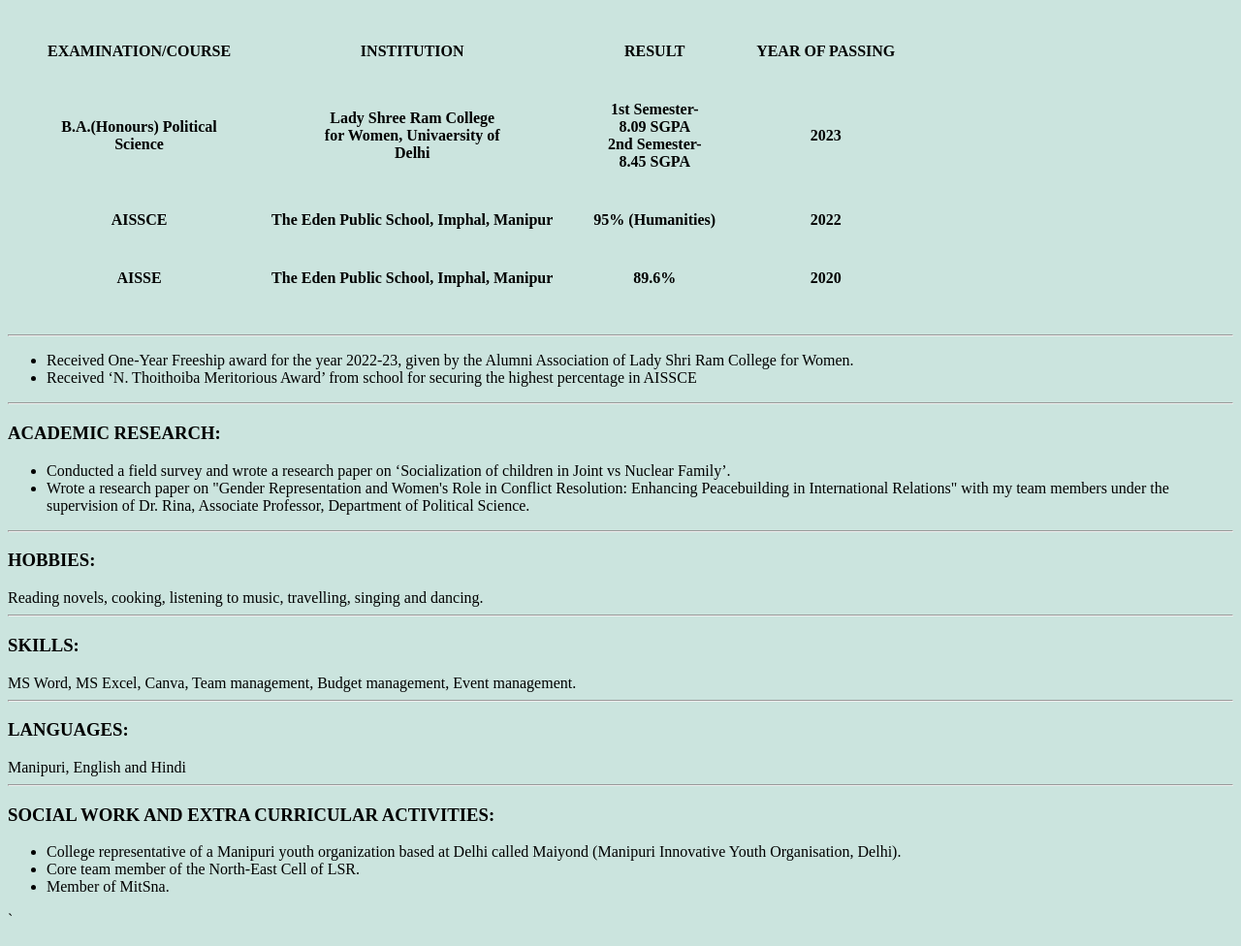
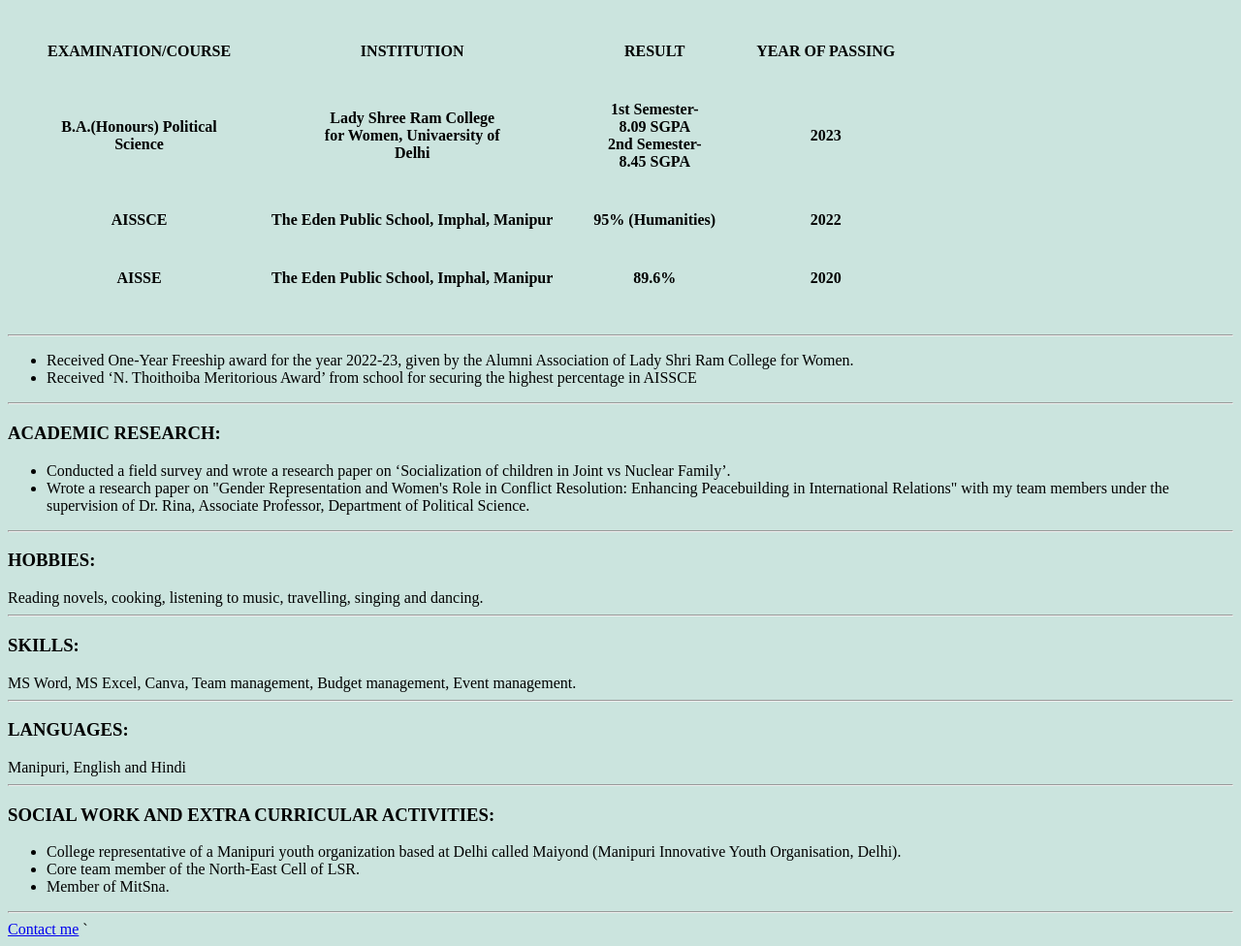
Before and after one commit to Erudite5297/kongbam, a plain HTML site: page index.html in a window 1280 px wide. Shown: the part 413-1389 px from the top of the page at 97% size. Drawn offline with Linux system fonts and the light colour scheme.

Commit message:
Add files via upload

```diff
--- a/index.html
+++ b/index.html
@@ -69,5 +69,6 @@
         <li>Core team member of the North-East Cell of LSR.</li>
         <li>Member of MitSna.</li>
     </ul>
+    <hr><a href="./contactme.html">Contact me</a>
 </body>
 </html>`
```
